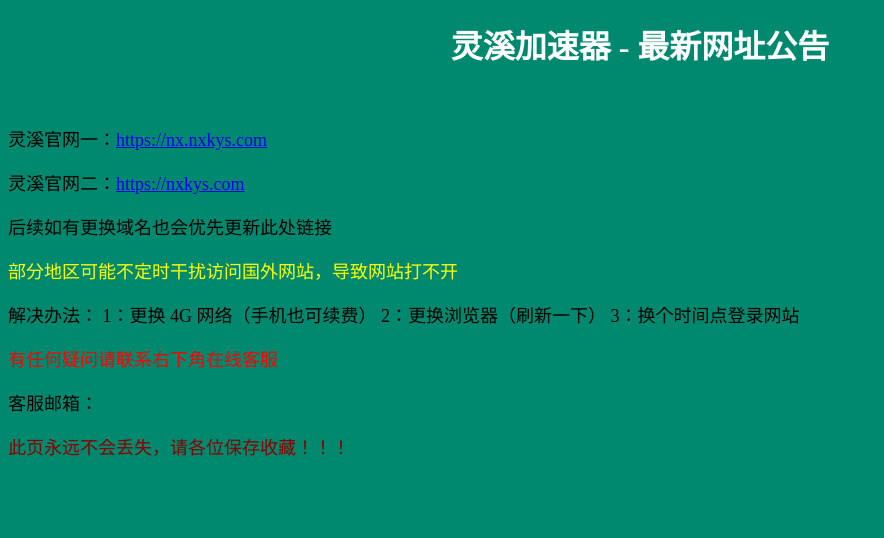
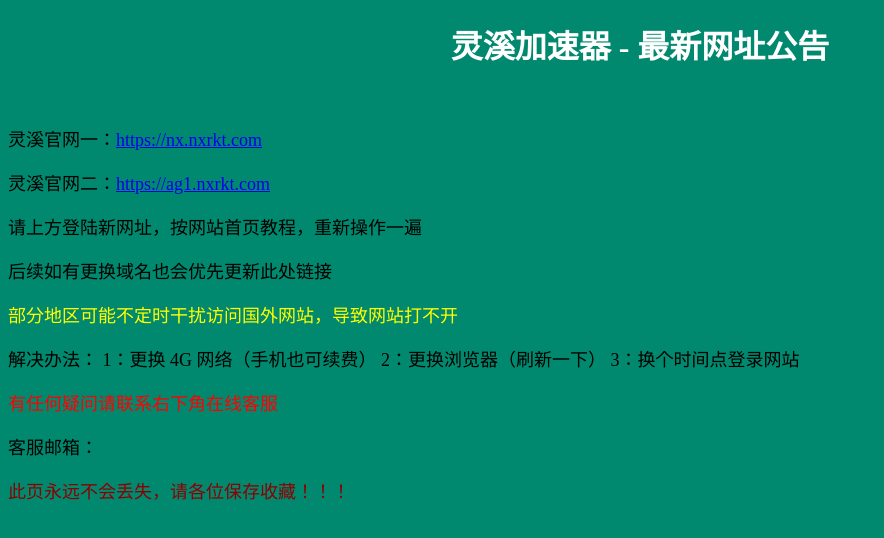
Before and after one commit to awkys/awkys.github.io, a plain HTML site: page index.html in a window 1280 px wide. Shown: the whole page, without its empty margins (0-884 px from the left). Drawn offline with Linux system fonts and the light colour scheme.

Commit message:
Update index.html

```diff
--- a/index.html
+++ b/index.html
@@ -12,8 +12,9 @@
    <h1 align="center"><font color="White">灵溪加速器 - 最新网址公告</font></h1>
         <br>
     <div style="font-size:18px" margin-left: 30px;>
-        <p> 灵溪官网一：<a href="https://nx.nxkys.com" target="_blank">https://nx.nxkys.com</a></p>
-        <p> 灵溪官网二：<a href="https://nxkys.com" target="_blank">https://nxkys.com</a></p>
+        <p> 灵溪官网一：<a href="https://nx.nxrkt.com" target="_blank">https://nx.nxrkt.com</a></p>
+        <p> 灵溪官网二：<a href="https://ag1.nxrkt.com" target="_blank">https://ag1.nxrkt.com</a></p>
+        <p> 请上方登陆新网址，按网站首页教程，重新操作一遍</p>
         <p> 后续如有更换域名也会优先更新此处链接</p>
         <p> <font color="yellow">部分地区可能不定时干扰访问国外网站，导致网站打不开</font></p>
         <p> 解决办法： 1：更换 4G 网络（手机也可续费） 2：更换浏览器（刷新一下） 3：换个时间点登录网站</p>
```
